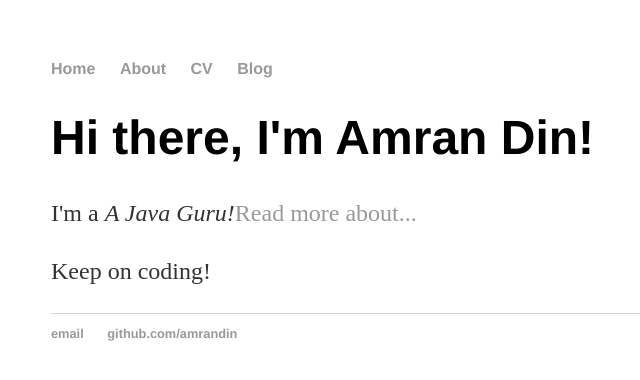
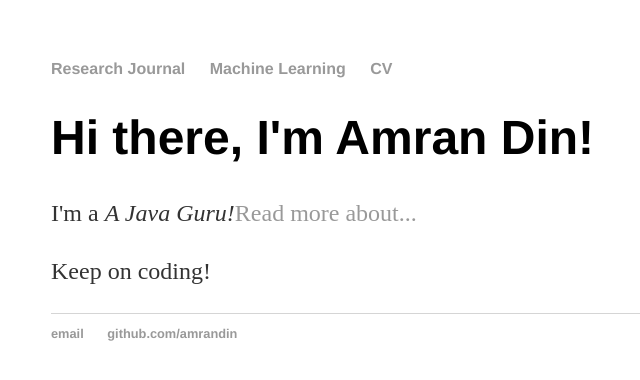
Before and after one commit to amrandin/amrandin.github.io, a Jekyll site: the page built from index.html, in a window 1280 px wide. Shown: the top 380 px of the page, without its empty margins (141-781 px from the left). Built offline with Jekyll 4.4.1, drawn with Linux system fonts in a browser that asks for light colours.

Commit message:
Update default.html

```diff
--- a/_layouts/default.html
+++ b/_layouts/default.html
@@ -8,10 +8,9 @@
 		<body>
 			<nav>
 	    		<ul>
-	        		<li><a href="/">Home</a></li>
-		        	<li><a href="/about">About</a></li>
+	        		<li><a href="/">Research Journal</a></li>
+		        	<li><a href="/ml">Machine Learning</a></li>
 	        		<li><a href="/cv">CV</a></li>
-	        		<li><a href="/blog">Blog</a></li>
 	    		</ul>
 			</nav>
 			<div class="container">
```
